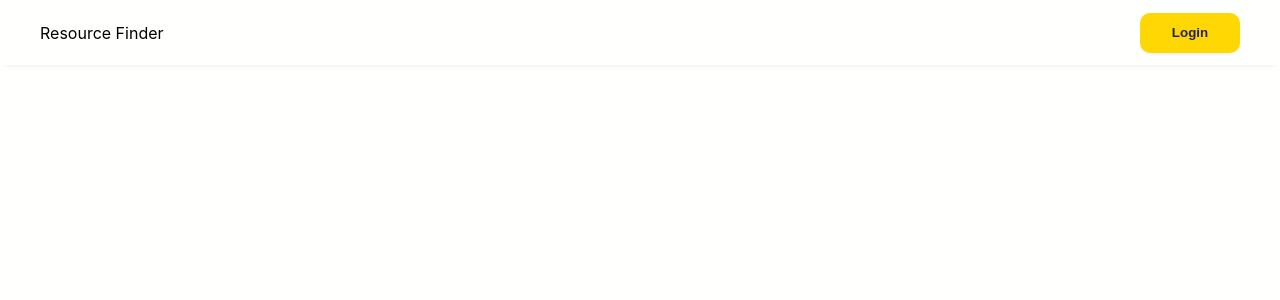
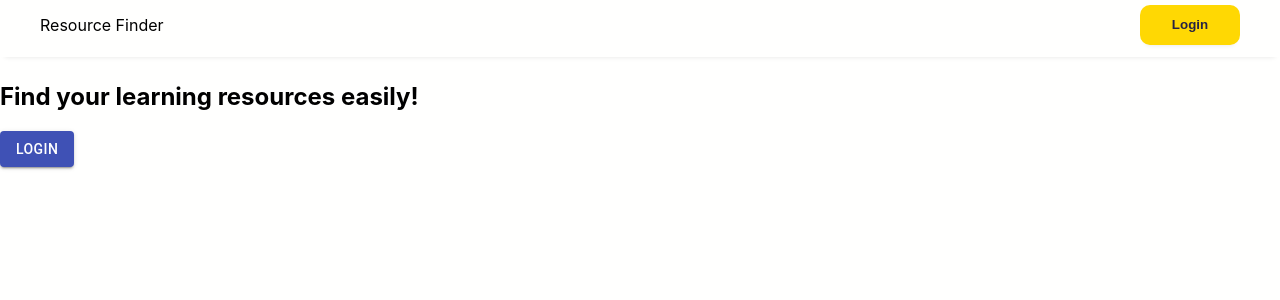
Before and after one commit to piall/resource-finder, a Next.js app: page / in a window 1280 px wide. Shown: the top 300 px of the page. Built offline with nearby package versions, Linux system fonts and the light colour scheme.

Commit message:
Update home

```diff
--- a/package.json
+++ b/package.json
@@ -9,6 +9,7 @@
   },
   "dependencies": {
     "@material-ui/core": "^4.12.3",
+    "bootstrap": "^5.1.3",
     "next": "12.0.3",
     "react": "17.0.2",
     "react-dom": "17.0.2",
--- a/src/components/public/Home.jsx
+++ b/src/components/public/Home.jsx
@@ -1,10 +1,41 @@
+import { makeStyles } from '@material-ui/core/styles';
+import Paper from '@material-ui/core/Paper';
+import Grid from '@material-ui/core/Grid';
+import Button from '@material-ui/core/Button';
 import Navbar from './Navbar';
 
+const useStyles = makeStyles((theme) => ({
+  root: {
+    flexGrow: 1,
+  },
+  paper: {
+    padding: theme.spacing(2),
+    textAlign: 'center',
+    color: theme.palette.text.secondary,
+  },
+}));
+
 export default function PublicHome() {
+  const classes = useStyles();
   return (
     <div>
       <Navbar />
-      sssssssssss
+      <div className="page-container-scroll">
+        <div className="page-container">
+          <Grid container spacing={2}>
+            <Grid item xs={12} md={6}>
+              <h1>Welcome</h1>
+              <h2>Find your learning resources easily!</h2>
+              <Button variant="contained" color="primary">
+                Login
+              </Button>
+            </Grid>
+            <Grid item xs={12} md={6}>
+              <Paper className={classes.paper}>xs=6</Paper>
+            </Grid>
+          </Grid>
+        </div>
+      </div>
     </div>
   );
 }
```
Also changed, not shown: 1 other file (tests, documents, lock files or other folders).
